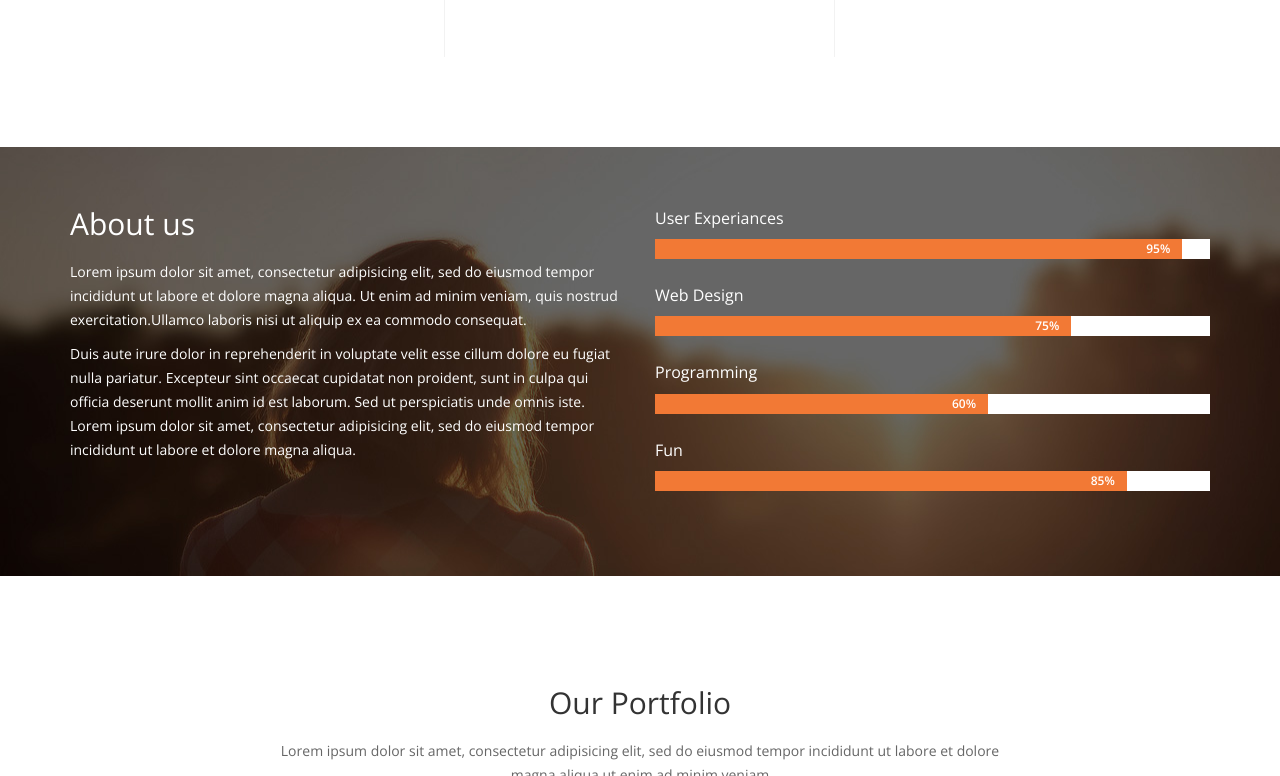
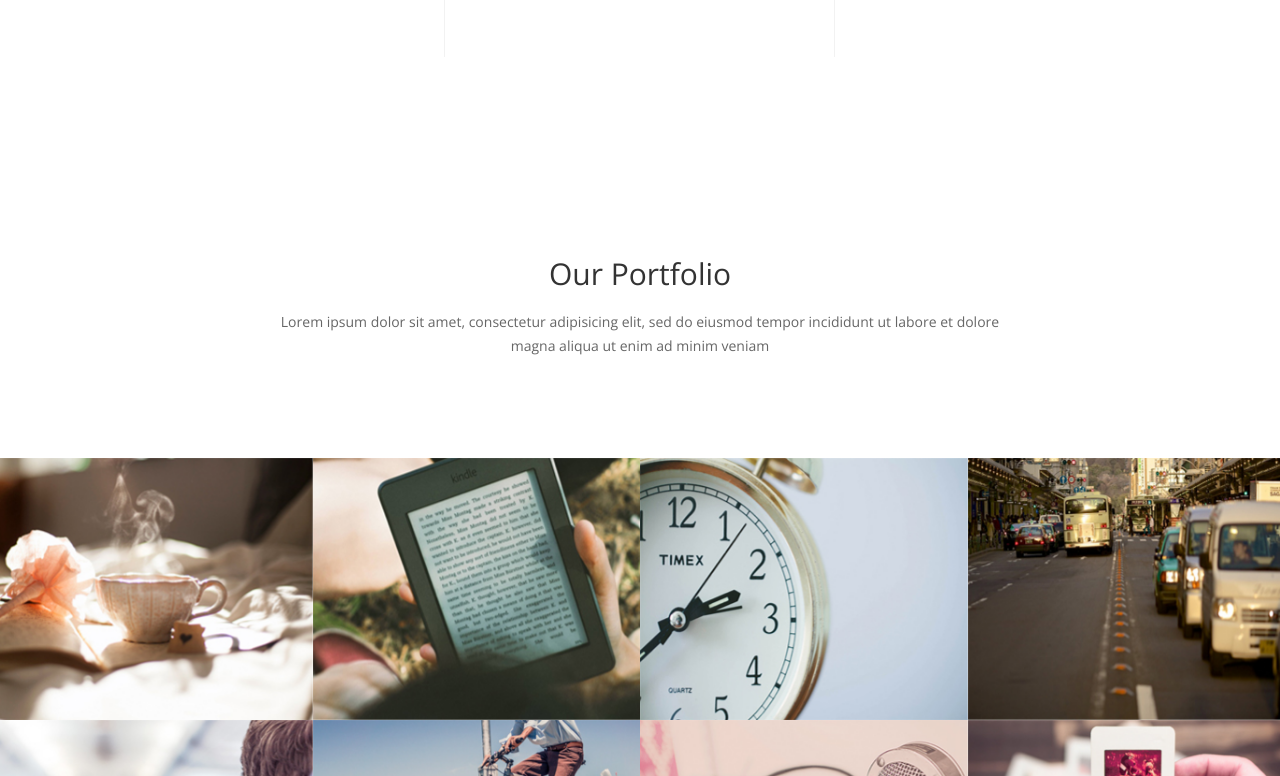
Before and after one commit to lonelybit/craft-upskill-web, a plain HTML site: page craft-upskill/WebContent/index.html in a window 1280 px wide. Shown: the part 1769-2545 px from the top of the page. Drawn offline with nearby package versions, Linux system fonts and the light colour scheme; some packages are replaced by stand-ins of ours.

Commit message:
removed about is

```diff
--- a/craft-upskill/WebContent/index.html
+++ b/craft-upskill/WebContent/index.html
@@ -77,7 +77,7 @@
           <ul class="nav navbar-nav navbar-right">
             <li class="scroll active"><a href="#home">Home</a></li>
             <li class="scroll"><a href="#services">Service</a></li>
-            <li class="scroll"><a href="#about-us">About Us</a></li>
+<!--             <li class="scroll"><a href="#about-us">About Us</a></li> -->
             <li class="scroll"><a href="#portfolio">Portfolio</a></li>
             <li class="scroll"><a href="#team">Team</a></li>
             <li class="scroll"><a href="#blog">Policies n Schemes</a></li>
@@ -159,7 +159,7 @@
       </div>
     </div>
   </section><!--/#services-->
-  <section id="about-us" class="parallax">
+  <!-- <section id="about-us" class="parallax">
     <div class="container">
       <div class="row">
         <div class="col-sm-6">
@@ -199,7 +199,7 @@
         </div>
       </div>
     </div>
-  </section><!--/#about-us-->
+  </section> --><!--/#about-us-->
 
   <section id="portfolio">
     <div class="container">
```
